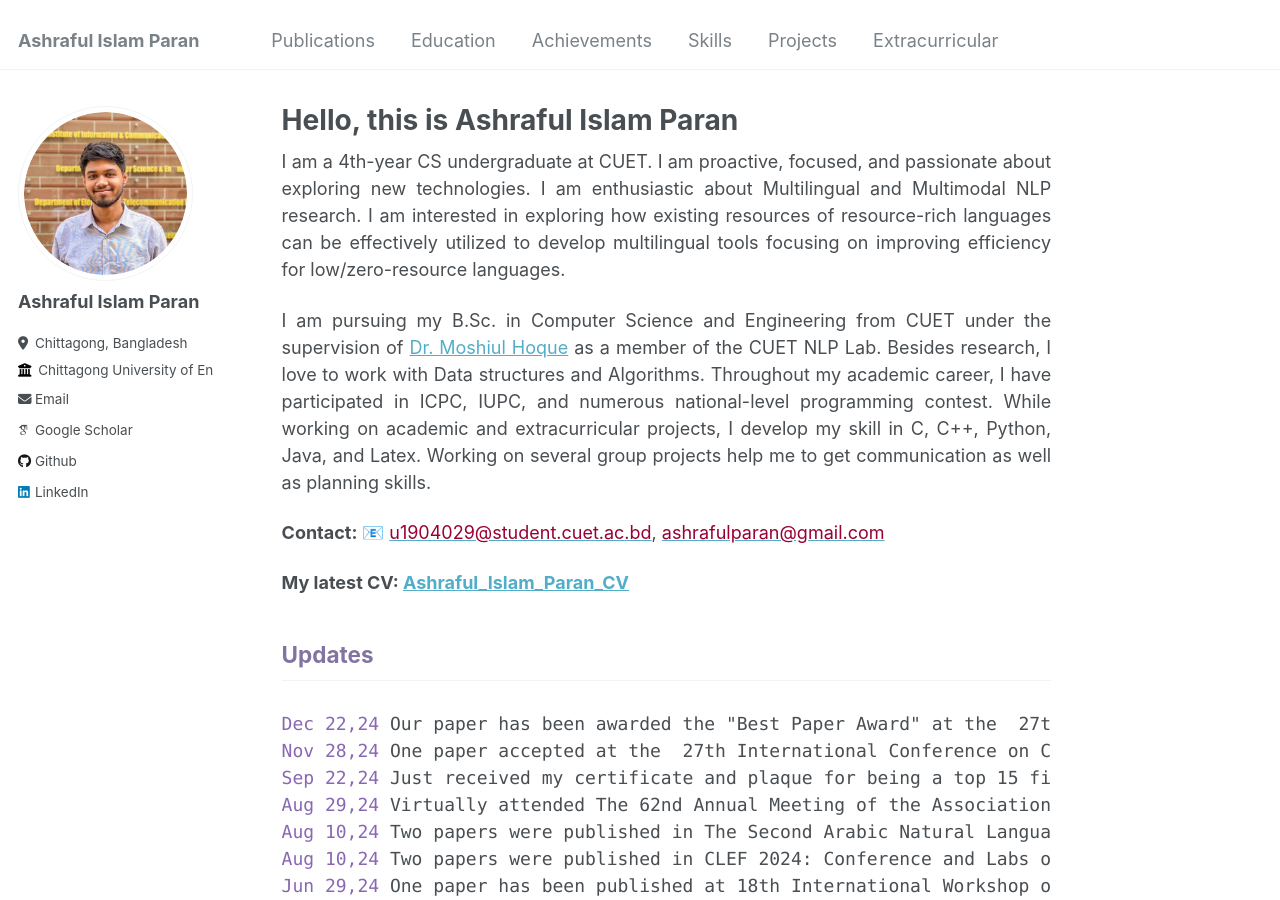
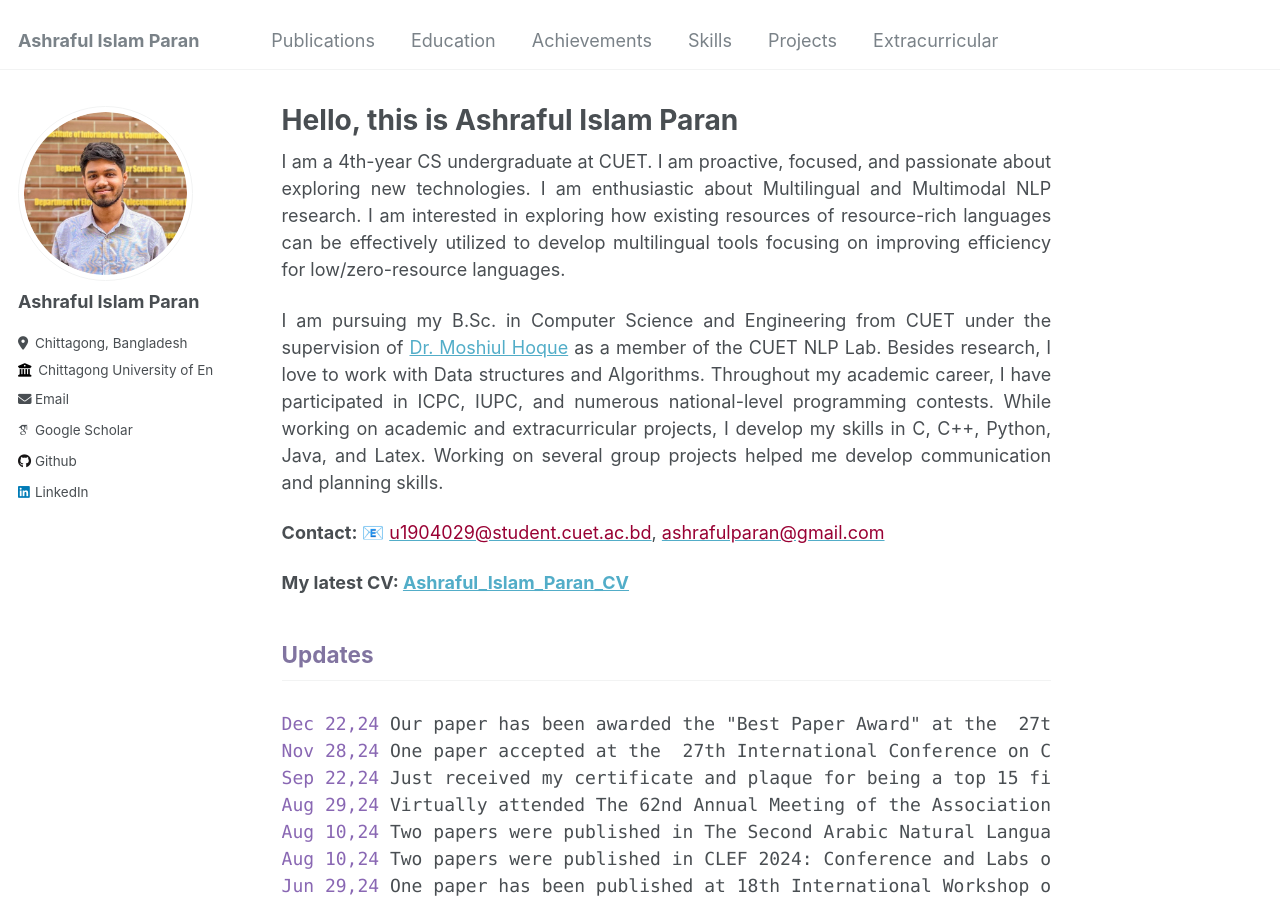
Before and after one commit to ashrafulparan2/ashrafulparan2.github.io, a Jekyll site: the page built from _pages/about.md, in a window 1280 px wide and 900 px high. Built offline with Jekyll 4.4.1, drawn with Linux system fonts in a browser that asks for light colours; some web fonts are replaced.

Commit message:
fix grammar and improve readability in about page content

```diff
--- a/_pages/about.md
+++ b/_pages/about.md
@@ -30,7 +30,7 @@ I am a 4th-year CS undergraduate at CUET. I am proactive, focused, and passionat
  I am enthusiastic about Multilingual and Multimodal NLP research. I am interested in exploring how existing resources of resource-rich languages can be effectively utilized to develop multilingual tools focusing on improving efficiency for low/zero-resource languages.
 -->
 <p align="justify">
-I am pursuing my B.Sc. in Computer Science and Engineering from CUET under the supervision of <a href="https://scholar.google.com/citations?user=srYxYhcAAAAJ&hl=en&authuser=2"> Dr. Moshiul Hoque</a> as a member of the CUET NLP Lab. Besides research, I love to work with Data structures and Algorithms. Throughout my academic career, I have participated in ICPC, IUPC, and numerous national-level programming contest. While working on academic and extracurricular projects, I develop my skill in C, C++, Python, Java, and Latex. Working on several group projects help me to get communication as well as planning skills.
+I am pursuing my B.Sc. in Computer Science and Engineering from CUET under the supervision of <a href="https://scholar.google.com/citations?user=srYxYhcAAAAJ&hl=en&authuser=2"> Dr. Moshiul Hoque</a> as a member of the CUET NLP Lab. Besides research, I love to work with Data structures and Algorithms. Throughout my academic career, I have participated in ICPC, IUPC, and numerous national-level programming contests. While working on academic and extracurricular projects, I develop my skills in C, C++, Python, Java, and Latex. Working on several group projects helped me develop communication and planning skills.
 </p>
  <!---
  Previously, I worked as an Assistant Professor at Chittagong University of Engineering and Technology <a href="https://www.cuet.ac.bd/">(CUET)</a>. While working on academic and extracurricular projects, I develop my skill in C, C++, Python, Java, Php, and Latex. Working on several group projects help me to get communication as well as planning skills.
```
